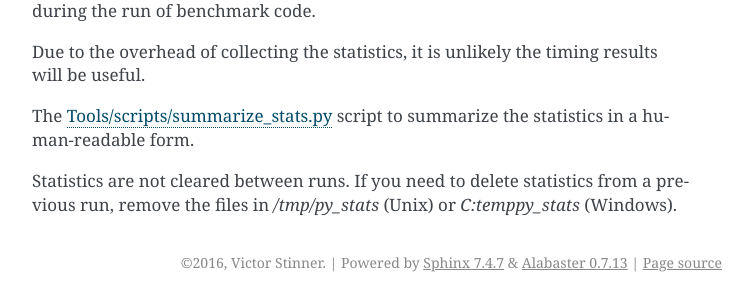
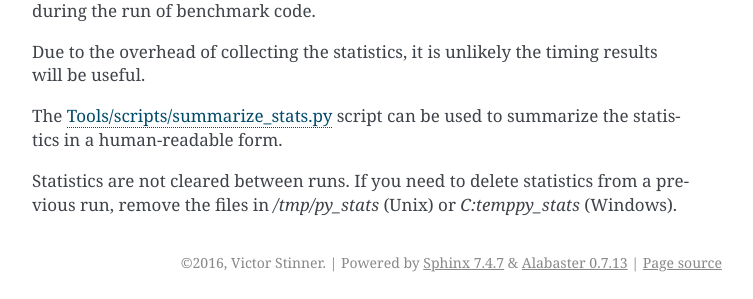
Before and after one commit to psf/pyperf, a Sphinx documentation site: the page built from doc/run_benchmark.rst, in a window 1280 px wide and 900 px high, scrolled down 3504 px. Shown: the part 598-897 px from the top of the window, without its empty margins (388-1141 px from the left). Built offline with Sphinx 7.4.7, drawn with Linux system fonts in a browser that asks for light colours.

Commit message:
Fix grammar in docs

```diff
--- a/doc/run_benchmark.rst
+++ b/doc/run_benchmark.rst
@@ -198,7 +198,7 @@ If running benchmarks on a CPython built with the ``--enable-pystats`` flag, pyp
 
 Due to the overhead of collecting the statistics, it is unlikely the timing results will be useful.
 
-The `Tools/scripts/summarize_stats.py <https://github.com/python/cpython/blob/main/Tools/scripts/summarize_stats.py>`_ script to summarize the statistics in a human-readable form.
+The `Tools/scripts/summarize_stats.py <https://github.com/python/cpython/blob/main/Tools/scripts/summarize_stats.py>`_ script can be used to summarize the statistics in a human-readable form.
 
 Statistics are not cleared between runs.
 If you need to delete statistics from a previous run, remove the files in `/tmp/py_stats` (Unix) or `C:\temp\py_stats` (Windows).
```
